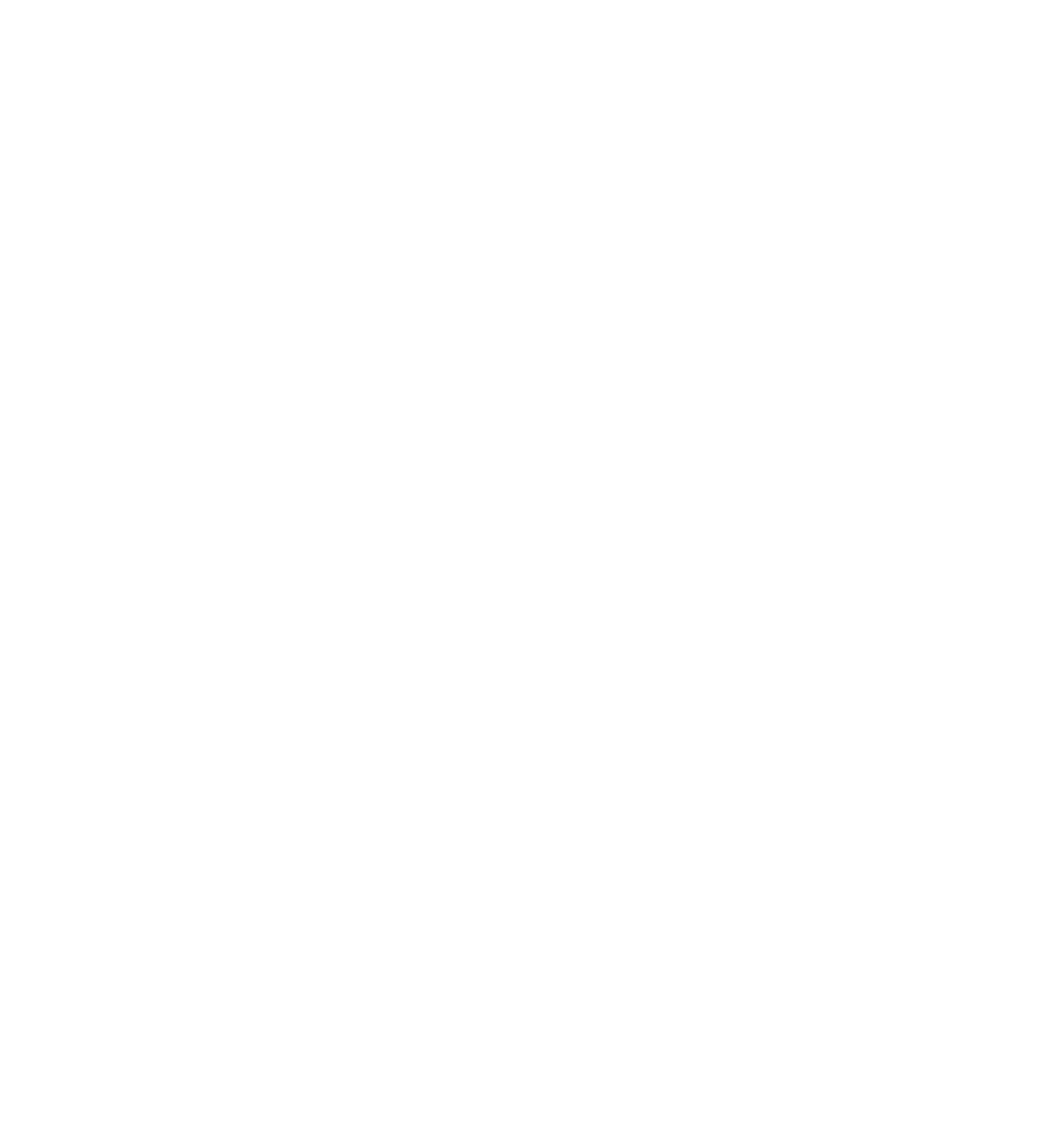
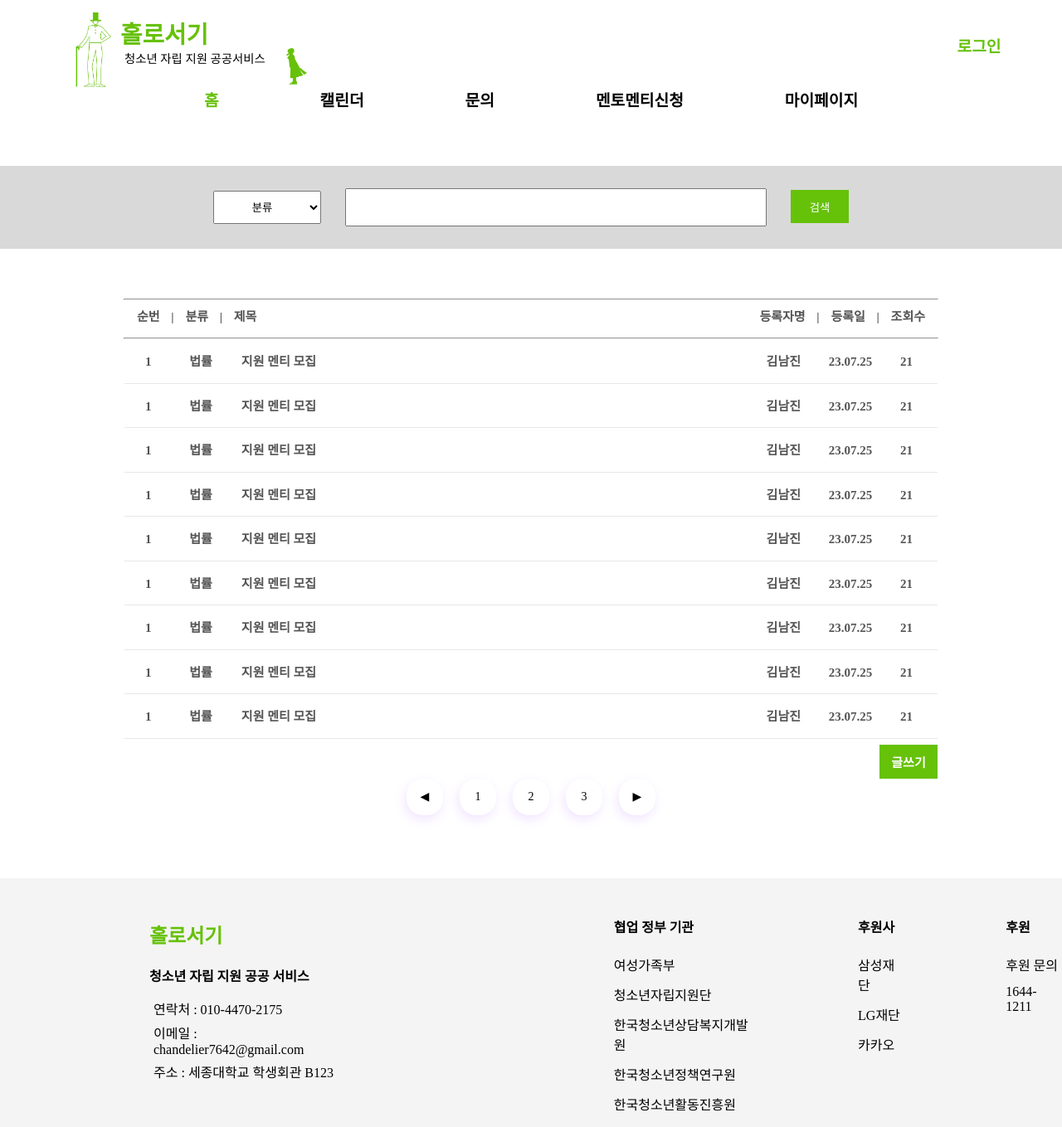
Before and after one commit to Teamo-project/Teamo-frontend, a React (Create React App) app: page /postlist in a window 1280 px wide. Before the commit this address had no page. Shown: the whole page at 83% size. Before the commit the page ends 800 px from the top, so only its background shows below. Built offline with nearby package versions, Linux system fonts and the light colour scheme.

Commit message:
멘토멘티 게시판, 신청, 조회 페이지 구현

```diff
--- a/src/App.js
+++ b/src/App.js
@@ -4,6 +4,8 @@ import Login from "./routes/js/login";
 import Redirection from "./components/js/Redirection";
 import Posting from "./routes/js/posting";
 import Mypage from "./routes/js/mypage";
+import Mento from "./routes/js/mento";
+import CreatePost from "./routes/js/createPost";
 function App() {
   return (
     <Router>
@@ -12,6 +14,9 @@ function App() {
         <Route path="/login" element={<Login />}></Route>
         <Route path="/posting" element={<Posting />}></Route>
         <Route path="/mypage" element={<Mypage />}></Route>
+        <Route path="/postlist" element={<Mento />}></Route>
+        <Route path="/mentopost" element={<CreatePost />}></Route>
+        <Route path="/createpost" element={<CreatePost />}></Route>
 
         <Route path="/oauth2/redirect" element={<Redirection />}></Route>
       </Routes>
--- /dev/null
+++ b/src/components/js/applyPopup.js
@@ -0,0 +1,4 @@
+function applyPopup() {
+  return window.open("/login", "popup", "width =430px, height=500px");
+}
+export default applyPopup;
--- /dev/null
+++ b/src/components/js/footer.js
@@ -0,0 +1,38 @@
+import home from "../../routes/css/home.module.css";
+import { Link } from "react-router-dom";
+function footer() {
+  return (
+    <div className={home.footer}>
+      <div className={home.footer_left}>
+        <Link to="/" style={{ textDecoration: "none" }}>
+          <h2>홀로서기</h2>
+        </Link>
+        <p>청소년 자립 지원 공공 서비스</p>
+        <div>연락처 : 010-4470-2175</div>
+        <div>이메일 : chandelier7642@gmail.com</div>
+        <div>주소 : 세종대학교 학생회관 B123</div>
+      </div>
+      <div className={home.footer_agency}>
+        <h4>협업 정부 기관</h4>
+        <div>여성가족부</div>
+        <div>청소년자립지원단</div>
+        <div>한국청소년상담복지개발원</div>
+        <div>한국청소년정책연구원</div>
+        <div>한국청소년활동진흥원</div>
+      </div>
+      <div className={home.footer_sponsor}>
+        <h4>후원사</h4>
+        <div>삼성재단</div>
+        <div>LG재단</div>
+        <div>카카오</div>
+      </div>
+      <div className={home.footer_spon}>
+        <h4>후원</h4>
+        <div>후원 문의</div>
+        <div>1644-1211</div>
+      </div>
+    </div>
+  );
+}
+
+export default footer;
--- /dev/null
+++ b/src/components/js/mentoPosts.js
@@ -0,0 +1,24 @@
+import { Link } from "react-router-dom";
+import mentoStyle from "../../routes/css/mento.module.css";
+function posts() {
+  return (
+    <div>
+      <div className={mentoStyle.postsContent}>
+        <div className={mentoStyle.postsContents}>
+          <flex style={{ marginRight: "42px" }}>1</flex> <flex> 법률</flex>
+          <Link to="/mentopost" className={mentoStyle.linkPage}>
+            <span>지원 멘티 모집</span>
+          </Link>
+        </div>
+
+        <div className={mentoStyle.postsContents}>
+          <flex style={{ marginRight: "30px" }}>김남진</flex>{" "}
+          <flex style={{ marginRight: "30px" }}>23.07.25</flex>{" "}
+          <flex style={{ marginRight: "15px" }}>21</flex>
+        </div>
+      </div>
+      <hr className={mentoStyle.line2}></hr>
+    </div>
+  );
+}
+export default posts;
--- a/src/components/js/navigation.js
+++ b/src/components/js/navigation.js
@@ -41,7 +41,7 @@ function Navigation() {
         <Link to="/" style={{ textDecoration: "none" }}>
           <Button>문의</Button>
         </Link>
-        <Link to="/" style={{ textDecoration: "none" }}>
+        <Link to="/postlist" style={{ textDecoration: "none" }}>
           <Button>멘토멘티신청</Button>
         </Link>
         <Link to="/" style={{ textDecoration: "none" }}>
--- /dev/null
+++ b/src/routes/css/mento.module.css
@@ -0,0 +1,111 @@
+.searchBox {
+  display: flex;
+  width: 100vw;
+  height: 100px;
+  margin-top: 150px;
+  background-color: #d9d9d9;
+  text-align: center;
+  justify-content: center;
+}
+.searchBoxContnet {
+  margin: auto;
+}
+.classify {
+  width: 130px;
+  height: 40px;
+  text-align: center;
+}
+.search {
+  width: 500px;
+  height: 40px;
+  margin: 0 29px;
+}
+.searchBtn {
+  width: 70px;
+  height: 40px;
+  background-color: #66c109;
+  color: white;
+  border: none;
+}
+.line {
+  width: 980px;
+}
+.posts {
+  font-weight: 700;
+  font-size: 15px;
+  color: #545454;
+}
+.postsTop {
+  width: 950px;
+  height: 30px;
+  margin: auto;
+  display: flex;
+  justify-content: space-between;
+  font-family: "Jost";
+}
+.postsTopName {
+  word-spacing: 10px;
+}
+.postsTopRegistInfo {
+  word-spacing: 10px;
+}
+.postsContent {
+  width: 950px;
+  height: 30px;
+  margin: 15px auto 0px;
+  display: flex;
+  justify-content: space-between;
+  font-family: "Jost";
+}
+.postsContents {
+  margin-left: 10px;
+}
+.linkPage {
+  margin-left: 35px;
+  color: #545454;
+  text-decoration: none;
+}
+.line2 {
+  background: #e7e7e7;
+  height: 1px;
+  border: 0;
+  width: 980px;
+}
+.wirteBtn {
+  width: 70px;
+  height: 41px;
+  background-color: #66c109;
+  color: #ffffff;
+  border: none;
+  float: right;
+  cursor: pointer;
+  display: flex;
+  text-decoration: none;
+}
+.buttonBox {
+  width: 980px;
+  margin: 0 auto;
+}
+.pageNum {
+  clear: right;
+  display: flex;
+  width: 300px;
+  height: 40px;
+  justify-content: space-between;
+  margin: 0 auto;
+}
+.pageBtn {
+  font-family: "Jost";
+  font-style: normal;
+  font-weight: 500;
+  font-size: 14px;
+  line-height: 20px;
+  width: 44px;
+  height: 44px;
+  background-color: #ffffff;
+  box-shadow: -2px 5px 13px rgba(161, 83, 255, 0.15);
+  border-radius: 20px;
+  border: 0px;
+
+  cursor: pointer;
+}
--- /dev/null
+++ b/src/routes/css/post.module.css
@@ -0,0 +1,95 @@
+.postBox {
+  width: 980px;
+  height: 700px;
+  border-top: solid 1px #989898;
+  border-bottom: solid 1px #989898;
+  margin: 150px auto 0;
+}
+.titleText {
+  margin-left: 20px;
+}
+.postTitle {
+  font-family: "Jost";
+  font-weight: 700;
+  font-size: 24px;
+  height: 60px;
+  display: flex;
+  background-color: #eaeaea;
+  align-items: center;
+}
+.subTitleBox {
+  display: flex;
+  width: 980px;
+  height: 60px;
+  font-family: "Jost";
+  font-weight: 700;
+  font-size: 18px;
+}
+.subTitle {
+  width: 250px;
+  height: 60px;
+  display: flex;
+  align-items: center;
+  padding-left: 20px;
+}
+.line {
+  margin: 0px;
+  background: #989898;
+  height: 1px;
+  border: 0;
+}
+.mainText {
+  color: #000000;
+  font-family: "Jost";
+  font-weight: 700;
+  font-size: 18px;
+  padding: 30px 10px;
+
+  width: 950px;
+  height: 400px;
+  position: relative;
+}
+.recruitment {
+  position: absolute;
+  right: 0;
+  bottom: 0;
+}
+
+.mentoring {
+  width: 325px;
+  height: 168px;
+  background: #ffffff;
+  box-shadow: -2px 5px 13px rgba(161, 83, 255, 0.15);
+  border-radius: 18px;
+  margin-top: 40px;
+  margin-right: 500px;
+  margin-bottom: 200px;
+  float: right;
+}
+.mentoringText {
+  font-family: "Jost";
+  font-style: normal;
+  font-weight: 700;
+  font-size: 24px;
+  line-height: 35px;
+  color: #373737;
+
+  text-align: center;
+}
+.mentoringBtn {
+  box-shadow: -2px 5px 13px rgba(253, 255, 146, 0.48);
+  border-radius: 101px;
+  width: 137px;
+  height: 56px;
+  color: #ffffff;
+  font-weight: 700;
+  font-family: "Jost";
+  display: flex;
+  margin: 0 auto;
+  justify-content: center;
+  align-items: center;
+  border: none;
+  cursor: pointer;
+
+  background: #66c109;
+}
--- /dev/null
+++ b/src/routes/js/createPost.js
@@ -0,0 +1,57 @@
+import Navigation from "../../components/js/navigation";
+import Footer from "../../components/js/footer";
+import post from "../css/post.module.css";
+import applyPopup from "../../components/js/applyPopup";
+import { useState } from "react";
+function CreatePost() {
+  function subTitleBack(input, flag) {
+    return flag == "1" ? (
+      <div className={post.subTitle}>{input}</div>
+    ) : (
+      <div className={post.subTitle} style={{ background: "#EAEAEA" }}>
+        {input}
+      </div>
+    );
+  }
+  const [isPopup, setIsPopup] = useState(false);
+  const handlePopup = () => {
+    console.log(isPopup);
+    setIsPopup(!isPopup);
+  };
+  return (
+    <div>
+      <Navigation />
+
+      <div className={post.postBox}>
+        <div className={post.postTitle}>
+          <p className={post.titleText}>법률 지원 멘티 모집</p>
+        </div>
+        <hr className={post.line}></hr>
+        <div className={post.subTitleBox}>
+          {subTitleBack("등록자명", 0)} {subTitleBack("최원서", 1)}
+          {subTitleBack("등록일", 0)} {subTitleBack("2023.07.30", 1)}
+        </div>
+        <hr className={post.line}></hr>
+        <div className={post.subTitleBox}>
+          {subTitleBack("조회수", 0)} {subTitleBack("20", 1)}
+          {subTitleBack("분류", 0)} {subTitleBack("법률", 1)}
+        </div>
+        <hr className={post.line}></hr>
+
+        <div className={post.mainText}>
+          글의 내용
+          <div className={post.recruitment}>모집인원 3 / 10</div>
+        </div>
+      </div>
+      <div className={post.mentoring}>
+        <p className={post.mentoringText}>멘토링 연결 신청</p>
+        <button className={post.mentoringBtn} onClick={handlePopup}>
+          신청하러가기
+        </button>
+      </div>
+      {isPopup ? "POPUP" : ""}
+      <Footer />
+    </div>
+  );
+}
+export default CreatePost;
--- /dev/null
+++ b/src/routes/js/mento.js
@@ -0,0 +1,60 @@
+import Navigation from "../../components/js/navigation";
+import mentoStyle from "../css/mento.module.css";
+import Posts from "../../components/js/mentoPosts";
+import Footer from "../../components/js/footer";
+import { Link } from "react-router-dom";
+function mento() {
+  const postBtn = (num) => {
+    return <button className={mentoStyle.pageBtn}>{num}</button>;
+  };
+  return (
+    <div>
+      <Navigation />
+      <div className={mentoStyle.searchBox}>
+        <div className={mentoStyle.searchBoxContnet}>
+          <select className={mentoStyle.classify}>
+            <option>분류</option>
+          </select>
+          <input className={mentoStyle.search}></input>
+          <button className={mentoStyle.searchBtn}>검색</button>
+        </div>
+      </div>
+      <div className={mentoStyle.posts}>
+        <hr className={mentoStyle.line} style={{ marginTop: "60px" }} />
+        <div className={mentoStyle.postsTop}>
+          <div className={mentoStyle.postsTopName}>순번 | 분류 | 제목</div>
+          <div className={mentoStyle.postsTopRegistInfo}>
+            등록자명 | 등록일 | 조회수
+          </div>
+        </div>
+        <hr className={mentoStyle.line} />
+        <Posts />
+        <Posts />
+        <Posts />
+        <Posts />
+        <Posts />
+
+        <Posts />
+        <Posts />
+        <Posts />
+        <Posts />
+
+        <div className={mentoStyle.buttonBox}>
+          <Link to={"/createpost"} className={mentoStyle.wirteBtn}>
+            <p style={{ margin: "auto" }}>글쓰기</p>
+          </Link>
+        </div>
+        <div className={mentoStyle.pageNum}>
+          {postBtn("◀")}
+          {postBtn("1")}
+          {postBtn("2")}
+          {postBtn("3")}
+          {postBtn("▶")}
+        </div>
+      </div>
+      <Footer />
+    </div>
+  );
+}
+
+export default mento;
```
